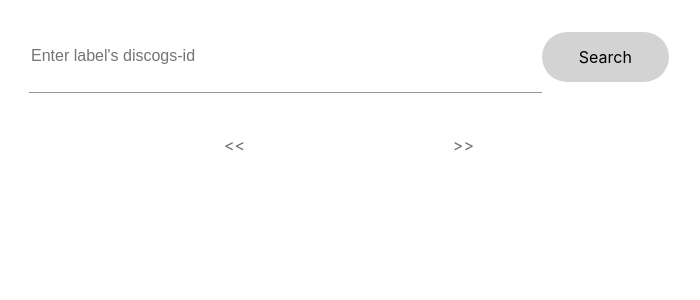
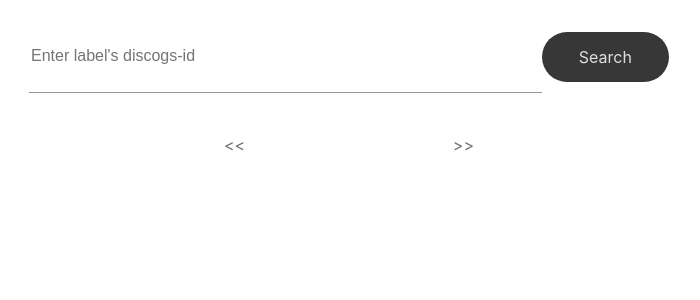
Before and after one commit to zeddan/discogs-labelvids, a React (Create React App) app: page / in a window 1280 px wide. Shown: the top 300 px of the page, without its empty margins (291-991 px from the left). Built offline with nearby package versions, Linux system fonts and the light colour scheme.

Commit message:
Make button black with white text

```diff
--- a/src/App.scss
+++ b/src/App.scss
@@ -35,13 +35,14 @@ input:focus, textarea:focus{
 }
 
 #search-button {
-  background: lightgray;
+  background: #373737;
   height: 50px;
   width: 20%;
   display: flex;
   justify-content: center;
   align-items: center;
-  border-radius: 70px;
+  border-radius: 50px;
+  color: #dfdfdf;
 
   &:hover {
     cursor: pointer;
```
